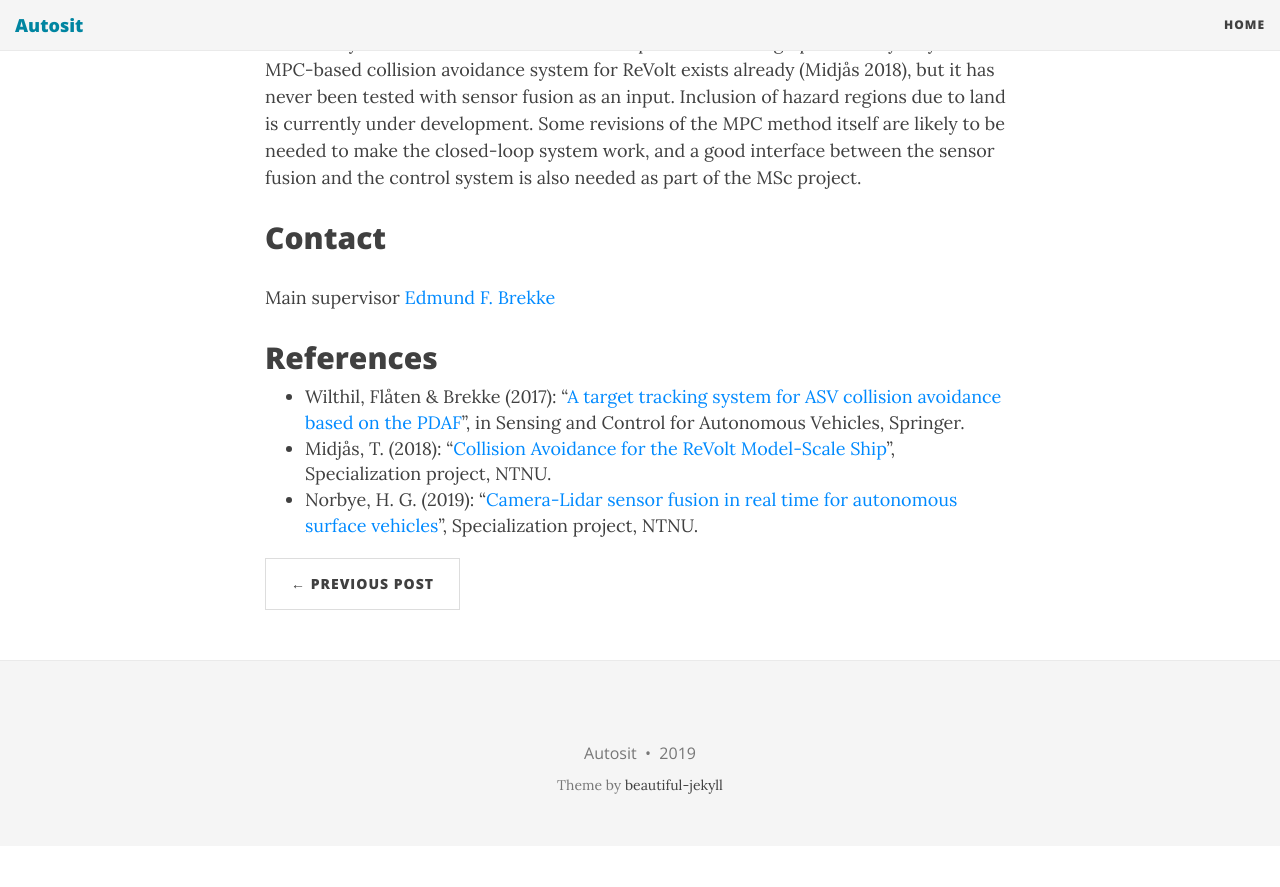
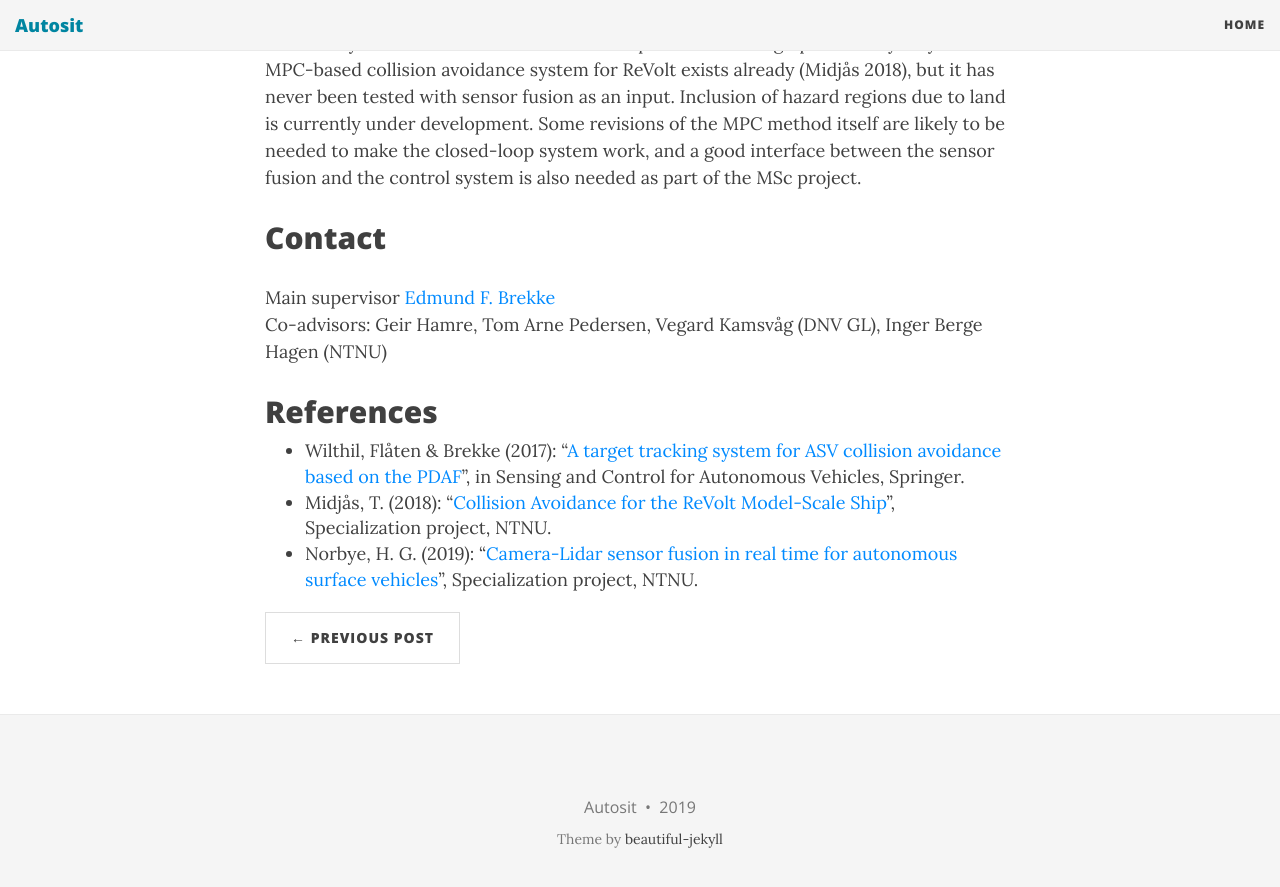
Before and after one commit to autosit/autosit.github.io, a Jekyll site: the page built from _posts/2019-04-26-revolt-sf.md, in a window 1280 px wide and 900 px high, scrolled down 2249 px. Shown: the top 887 px of the window. Built offline with Jekyll 4.4.1, drawn with Linux system fonts in a browser that asks for light colours; nearby versions of some CDN libraries; before the commit the page ends 3095 px from its top, so only the background shows below that.

Commit message:
more on revolt sf

```diff
--- a/_posts/2019-04-26-revolt-sf.md
+++ b/_posts/2019-04-26-revolt-sf.md
@@ -35,7 +35,8 @@ For the MSc project the goal will be to develop a closed-loop collision avoidanc
 An MPC-based collision avoidance system for ReVolt exists already (Midjås 2018), but it has never been tested with sensor fusion as an input. Inclusion of hazard regions due to land is currently under development. Some revisions of the MPC method itself are likely to be needed to make the closed-loop system work, and a good interface between the sensor fusion and the control system is also needed as part of the MSc project.
 
 ## Contact
-Main supervisor [Edmund F. Brekke](http://www.ntnu.no/ansatte/edmundfo)
+Main supervisor [Edmund F. Brekke](http://www.ntnu.no/ansatte/edmundfo)<br>
+Co-advisors: Geir Hamre, Tom Arne Pedersen, Vegard Kamsvåg (DNV GL), Inger Berge Hagen (NTNU)
 
 ## References
 
```
